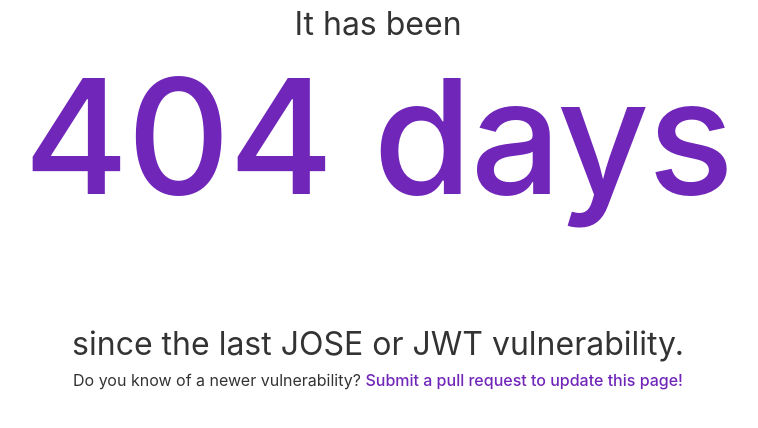
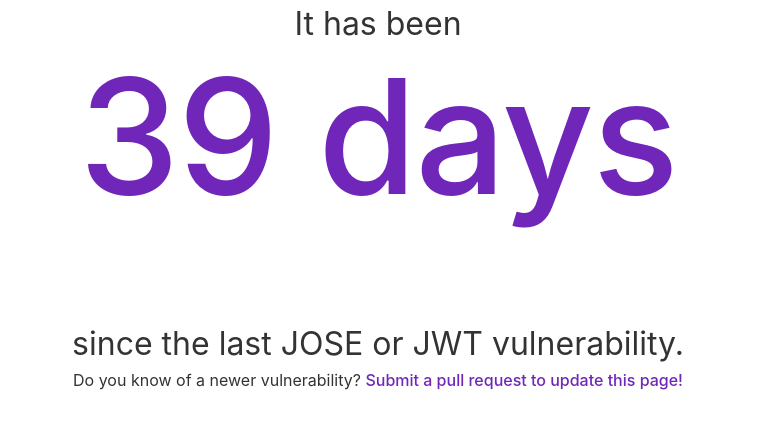
Before and after one commit to bspk/jwtf, a Gatsby site: page / in a window 1280 px wide. Before the commit this address had no page. Shown: the whole page, without its empty margins (262-1020 px from the left). Built offline with nearby package versions, Linux system fonts and the light colour scheme; Gatsby itself is replaced by a stand-in of ours.

Commit message:
fix date

```diff
--- a/src/components/vuln.js
+++ b/src/components/vuln.js
@@ -1,7 +1,7 @@
 const vuln = {
   url: "https://www.microsoft.com/en-us/security/blog/2023/07/14/analysis-of-storm-0558-techniques-for-unauthorized-email-access/",
   // Months are zero-indexed, 0=jan, 1=feb, 11=dec
-  date: new Date(2022, 6, 14)
+  date: new Date(2023, 6, 14)
 };
 
 export default vuln
```
